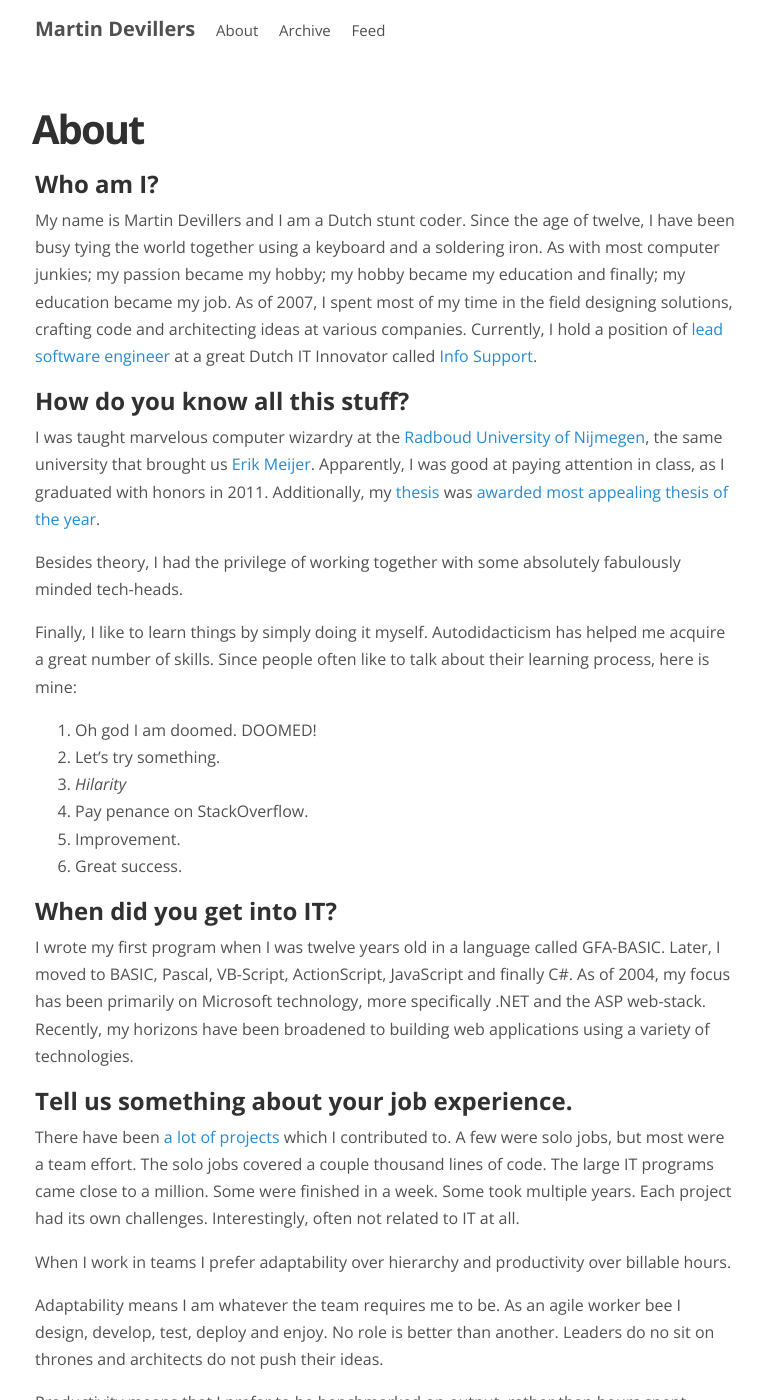
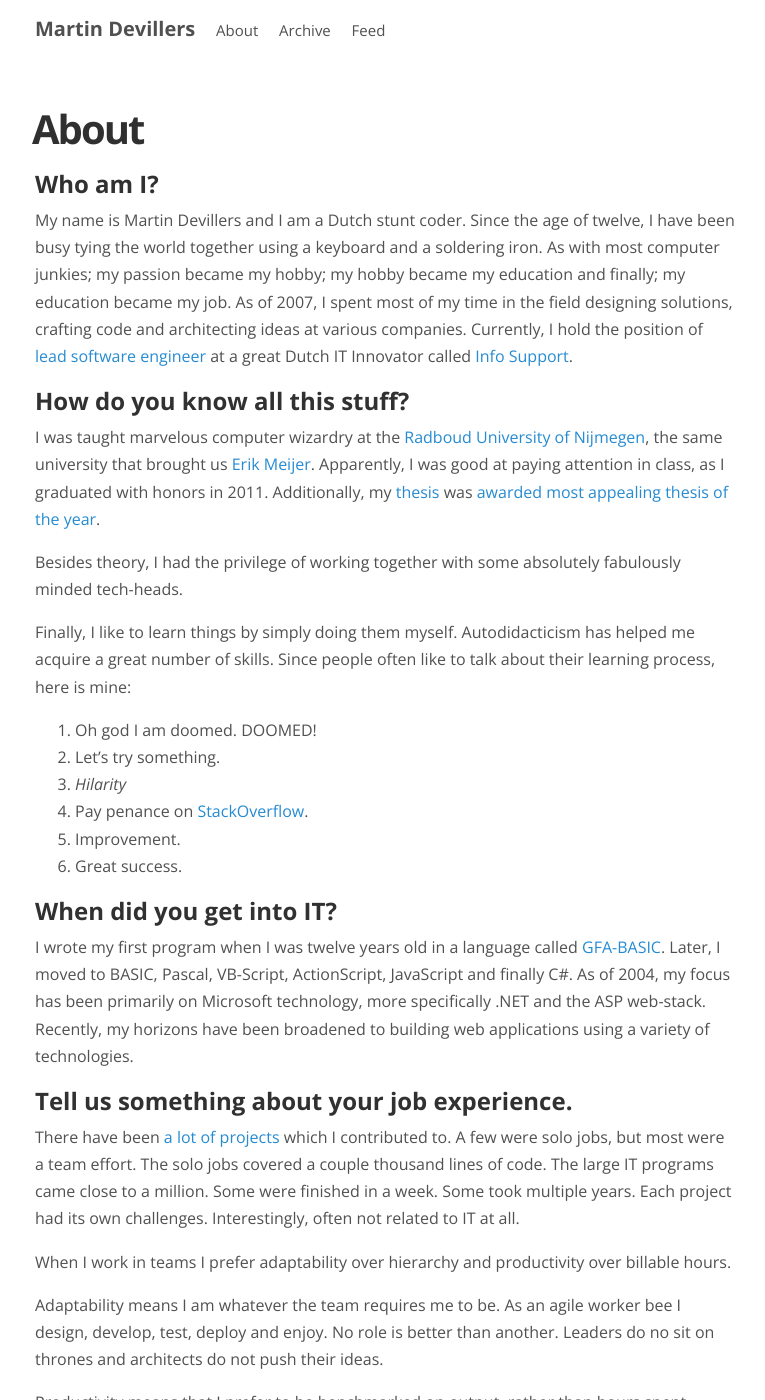
Before and after one commit to MartinDevillers/MartinDevillers.github.io, a Jekyll site: the page built from about.md, in a window 1280 px wide and 1400 px high. Shown: the whole window, without its empty margins (255-1020 px from the left). Built offline with Jekyll 4.4.1, drawn with Linux system fonts in a browser that asks for light colours; Markdown is read by kramdown in place of the engine named in the settings; some of the changed text lies outside the part shown.

Commit message:
Update about.md
Linkified some words. Minor textual changes.

```diff
--- a/about.md
+++ b/about.md
@@ -5,7 +5,7 @@ title: About
 
 ## Who am I?
 
-My name is Martin Devillers and I am a Dutch stunt coder. Since the age of twelve, I have been busy tying the world together using a keyboard and a soldering iron. As with most computer junkies; my passion became my hobby; my hobby became my education and finally; my education became my job. As of 2007, I spent most of my time in the field designing solutions, crafting code and architecting ideas at various companies. Currently, I hold a position of [lead software engineer](http://www.linkedin.com/in/mdevillers) at a great Dutch IT Innovator called [Info Support](http://www.infosupport.com/).
+My name is Martin Devillers and I am a Dutch stunt coder. Since the age of twelve, I have been busy tying the world together using a keyboard and a soldering iron. As with most computer junkies; my passion became my hobby; my hobby became my education and finally; my education became my job. As of 2007, I spent most of my time in the field designing solutions, crafting code and architecting ideas at various companies. Currently, I hold the position of [lead software engineer](http://www.linkedin.com/in/mdevillers) at a great Dutch IT Innovator called [Info Support](http://www.infosupport.com/).
 
 ## How do you know all this stuff?
 
@@ -13,18 +13,18 @@ I was taught marvelous computer wizardry at the [Radboud University of Nijmegen]
 
 Besides theory, I had the privilege of working together with some absolutely fabulously minded tech-heads.
 
-Finally, I like to learn things by simply doing it myself. Autodidacticism has helped me acquire a great number of skills. Since people often like to talk about their learning process, here is mine:
+Finally, I like to learn things by simply doing them myself. Autodidacticism has helped me acquire a great number of skills. Since people often like to talk about their learning process, here is mine:
 
  1.	Oh god I am doomed. DOOMED!
  2.	Let’s try something.
  3.	*Hilarity*
- 4.	Pay penance on StackOverflow.
+ 4.	Pay penance on [StackOverflow](http://stackoverflow.com/users/546967/martin-devillers).
  5.	Improvement.
  6.	Great success.
 
 ## When did you get into IT?
 
-I wrote my first program when I was twelve years old in a language called GFA-BASIC. Later, I moved to BASIC, Pascal, VB-Script, ActionScript, JavaScript and finally C#. As of 2004, my focus has been primarily on Microsoft technology, more specifically .NET and the ASP web-stack. Recently, my horizons have been broadened to building web applications using a variety of technologies.
+I wrote my first program when I was twelve years old in a language called [GFA-BASIC](http://en.wikipedia.org/wiki/GFA_BASIC). Later, I moved to BASIC, Pascal, VB-Script, ActionScript, JavaScript and finally C#. As of 2004, my focus has been primarily on Microsoft technology, more specifically .NET and the ASP web-stack. Recently, my horizons have been broadened to building web applications using a variety of technologies.
 
 ## Tell us something about your job experience.
 
@@ -45,5 +45,5 @@ Since this About Me is getting a bit long, let me list it down for you:
  1.	Run
  2.	Read
  3.	Game
- 4.	Lurk StackOverflow
- 5.	Contribute to Open Source
+ 4.	Lurk [StackOverflow](http://stackoverflow.com/users/546967/martin-devillers)
+ 5.	Contribute to [Open Source ](https://github.com/MartinDevillers)
```
